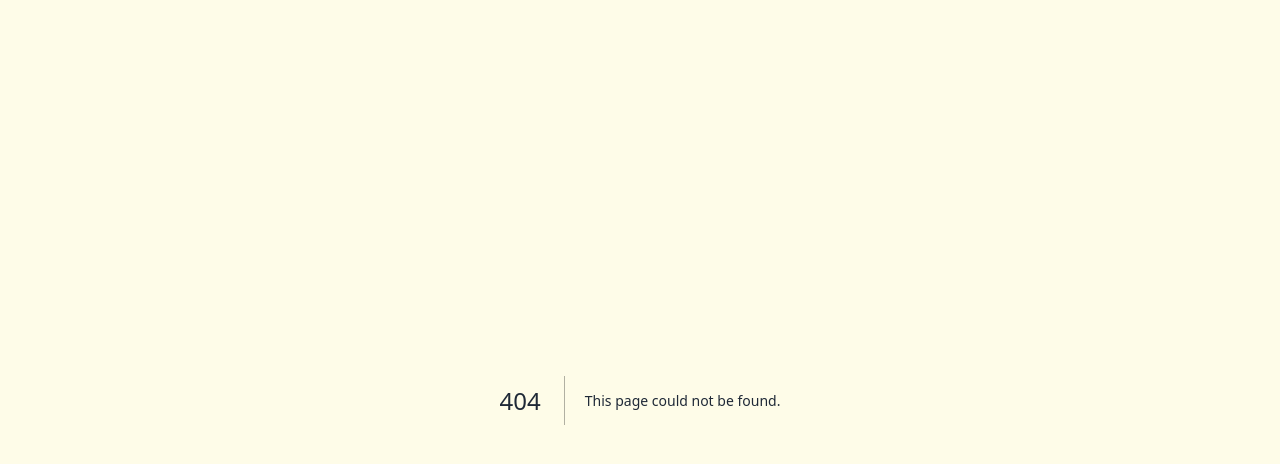
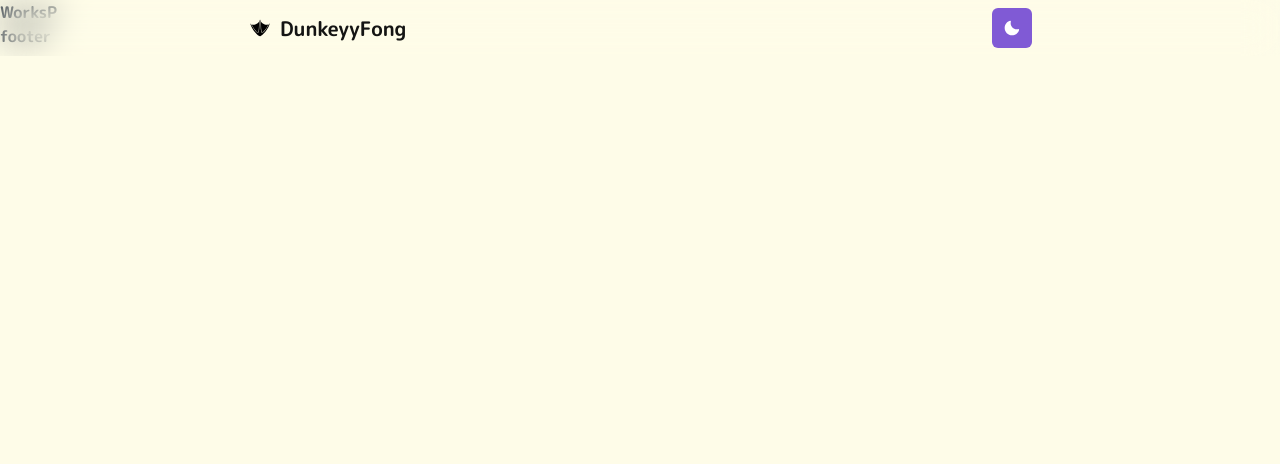
Before and after one commit to dunkeyyfong/dunkeyy-portfolio, a Next.js app: page /works in a window 1280 px wide. Before the commit this address had no page. Shown: the top 464 px of the page. Built offline with nearby package versions, Linux system fonts and the light colour scheme.

Commit message:
update route and logo for heading

```diff
--- a/app/(main)/layout.tsx
+++ b/app/(main)/layout.tsx
@@ -1,18 +1,5 @@
-import { Heading } from "@/components/heading";
-import { M_PLUS_Rounded_1c } from "next/font/google";
-
-const mPlus = M_PLUS_Rounded_1c({
-  subsets: ["latin"],
-  weight: ["400", "700"],
-});
-
 const MainLayout = ({ children }: { children: React.ReactNode }) => {
-  return (
-    <div className={`m-auto xl:min-w-[480px] ${mPlus.className}`}>
-      <Heading />
-      {children}
-    </div>
-  );
+  return <div className={`m-auto xl:min-w-[480px]`}>{children}</div>;
 };
 
 export default MainLayout;
--- a/app/layout.tsx
+++ b/app/layout.tsx
@@ -1,10 +1,17 @@
 import * as React from "react";
 import type { Metadata } from "next";
-import { Inter } from "next/font/google";
+import { M_PLUS_Rounded_1c } from "next/font/google";
 import "./globals.css";
 
 import { ChakraProvider } from "@chakra-ui/react";
 import { ThemeProvider } from "@/components/provider/theme-provider";
+import { Heading } from "@/components/heading";
+import Footer from "@/components/footer";
+
+const mPlus = M_PLUS_Rounded_1c({
+  subsets: ["latin"],
+  weight: ["400", "700"],
+});
 
 export const metadata: Metadata = {
   title: "DunkeyyFong - My Portfolio",
@@ -18,9 +25,13 @@ export default function RootLayout({
 }>) {
   return (
     <html lang="en">
-      <body>
+      <body className={mPlus.className}>
         <ThemeProvider defaultTheme="system" enableSystem={true}>
-          <ChakraProvider>{children}</ChakraProvider>
+          <ChakraProvider>
+            <Heading />
+            {children}
+            <Footer />
+          </ChakraProvider>
         </ThemeProvider>
       </body>
     </html>
--- /dev/null
+++ b/app/works/layout.tsx
@@ -0,0 +1,5 @@
+const WorksLayout = ({ children }: { children: React.ReactNode }) => {
+  return <div className={`m-auto xl:min-w-[480px]`}>{children}</div>;
+};
+
+export default WorksLayout;
--- /dev/null
+++ b/app/works/page.tsx
@@ -0,0 +1,7 @@
+import React from "react";
+
+const WorksPage = () => {
+  return <div>WorksP</div>;
+};
+
+export default WorksPage;
--- /dev/null
+++ b/components/footer.tsx
@@ -0,0 +1,7 @@
+import React from "react";
+
+const Footer = () => {
+  return <div className="">footer</div>;
+};
+
+export default Footer;
--- a/components/heading.tsx
+++ b/components/heading.tsx
@@ -16,6 +16,7 @@ import {
   MenuGroup,
   Divider,
 } from "@chakra-ui/react";
+import DuckFoot from "./icons/duckfoot";
 
 export const Heading = () => {
   const { colorMode } = useColorMode();
@@ -36,7 +37,8 @@ export const Heading = () => {
         justifyContent="space-between"
         mx={{ base: "3", xl: "30vh" }}
       >
-        <HStack>
+        <HStack alignItems={"center"}>
+          <DuckFoot />
           <Link
             href="/"
             as="b"
@@ -63,13 +65,13 @@ export const Heading = () => {
                   <Link href="/">Home</Link>
                 </MenuItem>
                 <MenuItem>
-                  <Link href="/">Works</Link>
+                  <Link href="/works">Works</Link>
                 </MenuItem>
                 <MenuItem>
-                  <Link href="/">Projects</Link>
+                  <Link href="/projects">Projects</Link>
                 </MenuItem>
                 <MenuItem>
-                  <Link href="/">Contact</Link>
+                  <Link href="/contact">Contact</Link>
                 </MenuItem>
               </MenuList>
             </Menu>
--- /dev/null
+++ b/components/icons/duckfoot.tsx
@@ -0,0 +1,47 @@
+import { useColorMode } from "@chakra-ui/react";
+
+const DuckFoot = () => {
+  const { colorMode } = useColorMode();
+
+  return (
+    <svg
+      version="1.0"
+      xmlns="http://www.w3.org/2000/svg"
+      width="24px"
+      height="24px"
+      viewBox="0 0 600.000000 600.000000"
+      preserveAspectRatio="xMidYMid meet"
+    >
+      <g
+        transform="translate(0.000000,600.000000) scale(0.100000,-0.100000)"
+        fill={`${colorMode === "dark" ? "#ffffff" : "#000000"}`}
+        stroke="none"
+      >
+        <path
+          d="M2987 5062 c-81 -90 -126 -482 -147 -1282 -25 -971 -68 -1419 -166
+-1728 -40 -124 -80 -194 -134 -230 -103 -70 -286 32 -555 309 -327 337 -672
+826 -949 1347 -102 193 -182 326 -287 482 -105 155 -122 175 -142 167 -21 -8
+-21 -40 -2 -132 133 -633 635 -1486 1318 -2240 491 -543 912 -856 1119 -832
+143 17 408 209 752 547 713 699 1289 1559 1531 2284 48 144 92 352 81 381 -6
+17 -8 16 -32 -6 -74 -70 -260 -360 -426 -669 -300 -554 -647 -1040 -978 -1370
+-242 -241 -416 -332 -517 -270 -101 61 -181 317 -228 725 -35 310 -50 597 -65
+1205 -20 858 -49 1197 -110 1298 -22 36 -40 40 -63 14z"
+        />
+        <path
+          d="M2755 4583 c-259 -330 -601 -581 -942 -692 -279 -92 -569 -99 -833
+-21 -35 11 -66 18 -68 16 -2 -2 29 -68 69 -147 386 -773 1089 -1703 1394
+-1845 68 -32 105 -31 137 4 134 142 206 646 238 1662 16 520 34 812 61 1014 6
+43 9 80 7 81 -2 2 -30 -31 -63 -72z"
+        />
+        <path
+          d="M3190 4643 c0 -10 5 -47 10 -83 17 -124 40 -457 50 -755 20 -585 31
+-812 46 -1005 42 -546 112 -852 208 -915 160 -105 784 590 1300 1448 102 169
+302 544 295 551 -2 2 -55 -9 -118 -25 -263 -67 -520 -56 -791 33 -332 109
+-665 353 -933 686 -41 52 -67 77 -67 65z"
+        />
+      </g>
+    </svg>
+  );
+};
+
+export default DuckFoot;
```
